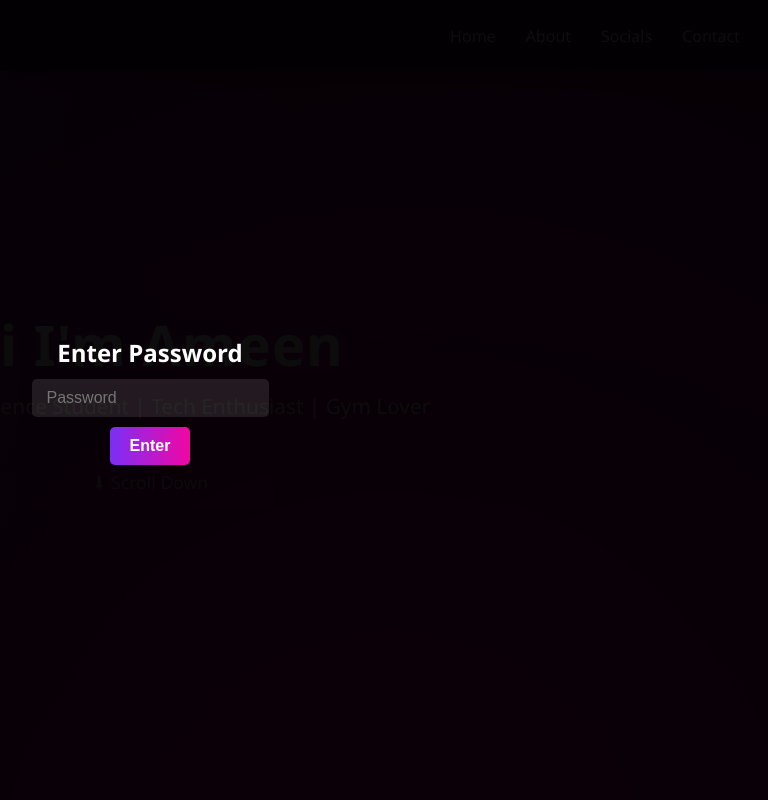
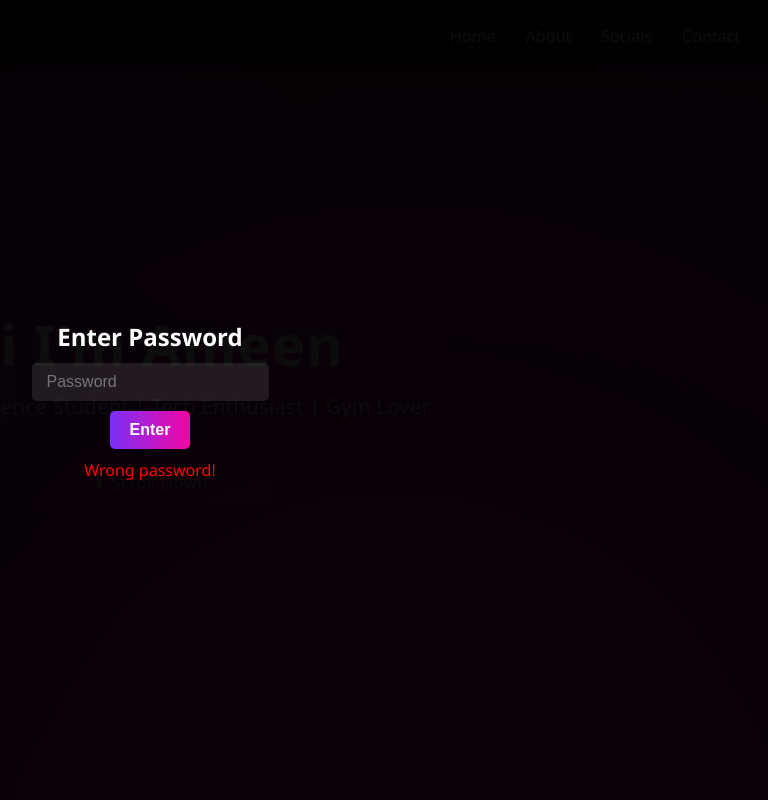
Before and after one commit to Ameen-barznji/Ameen-website, a plain HTML site: page index.html in a window 1280 px wide. Both pictures are taken after a click on the button "Enter". Shown: the top 800 px of the page, without its empty margins (490-1258 px from the left). Drawn offline with Linux system fonts and the light colour scheme.

Commit message:
Update index.html

```diff
--- a/index.html
+++ b/index.html
@@ -184,3 +184,22 @@
   </footer>
 
   <script>
+    // Remove intro div after animation completes
+    window.addEventListener('animationend', (e) => {
+      if(e.target.id === 'intro') e.target.style.display = 'none';
+    });
+
+    // PASSWORD LOGIN
+    const correctPassword = "ameen999";
+    function checkPassword() {
+      const input = document.getElementById("passwordInput").value;
+      const errorMsg = document.getElementById("errorMsg");
+      if(input === correctPassword) {
+        document.getElementById("loginOverlay").style.display = "none";
+      } else {
+        errorMsg.style.display = "block";
+      }
+    }
+  </script>
+</body>
+</html>
```
